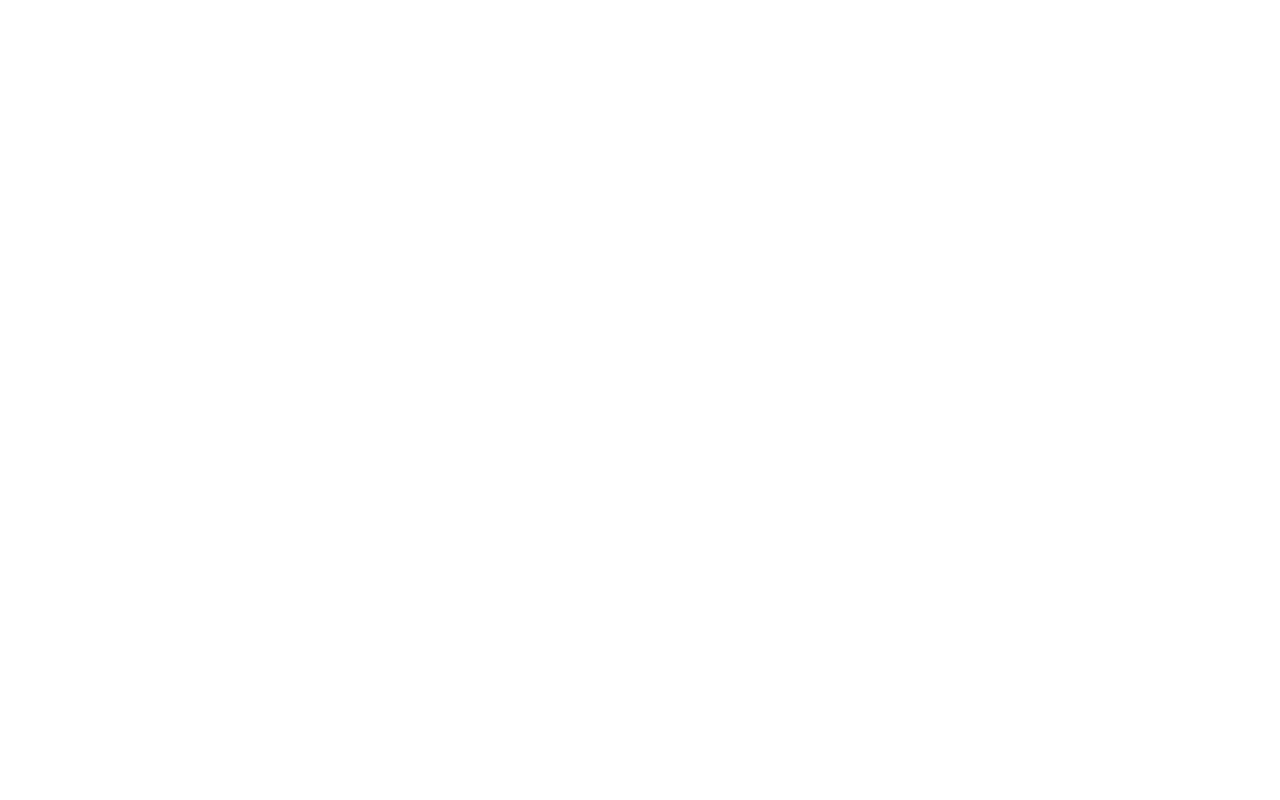
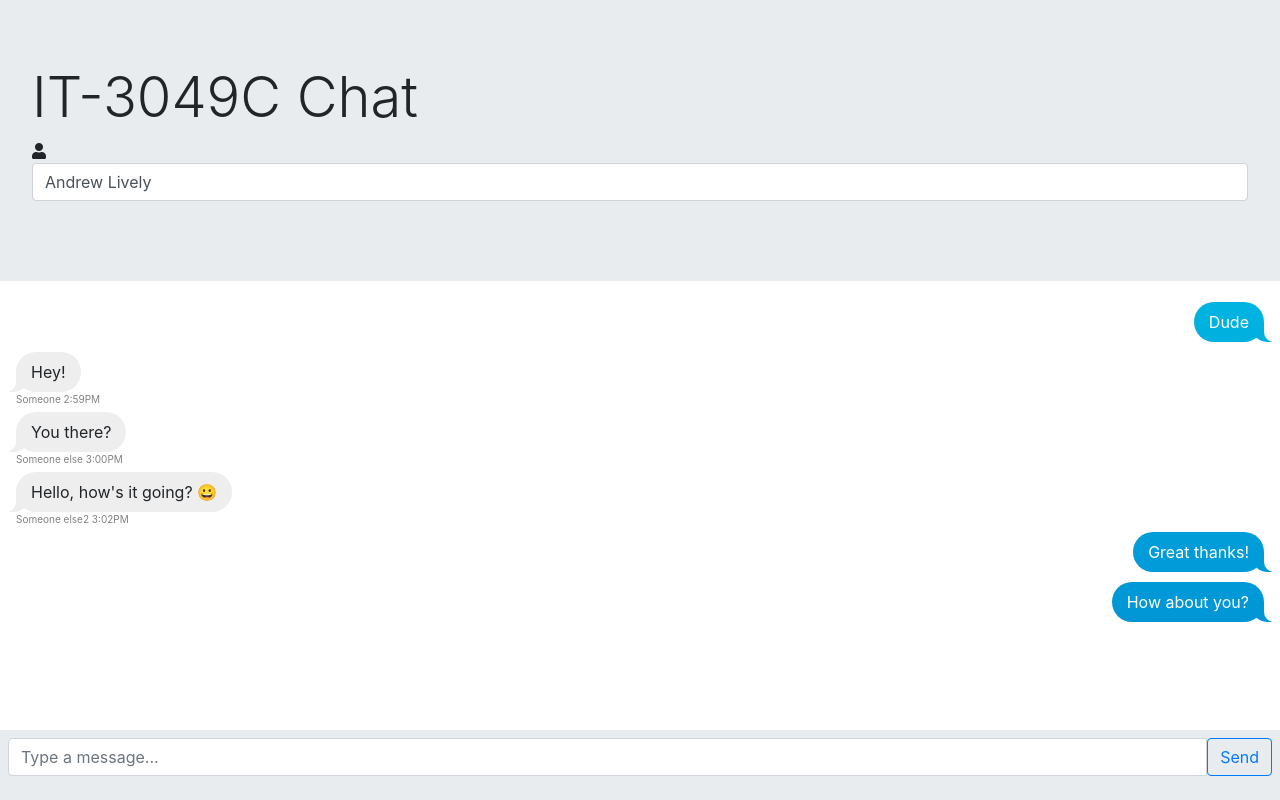
Before and after one commit to IT3049C-Lively-FA23/chatting-application-Jiymeade, a website: page index.html in a window 1280 px wide. Drawn offline with Linux system fonts and the light colour scheme.

Commit message:
Page Layout

```diff
--- a/index.html
+++ b/index.html
@@ -15,17 +15,87 @@
 
     <body>
         <header>
+            <div class="jumbotron">
+                <h1 class="display-4">IT-3049C Chat</h1>
+                <div class="inpu-group mb-3">
+                    <div class="inpu-group-prepend">
+                        <span class="inpu-group-text">
+                            <i class="fas fa-user"></i>
+                        </span>
+                    </div>
+                    <input id="my-name-input" type="text" class="form-control" placeholder="Name" value="Andrew Lively">
+                </div>
+            </div>
 
         </header>
 
         <div id="chat">
+            <div class="mine messages">
+                <div class="message">
+                    Dude
+                </div>
+            </div>
+            <div class="yours messages">
+                <div class="message">
+                    Hey!
+                </div>
+                <div class="sender-info">
+                    Someone 2:59PM
+                </div>
+            </div>
+
+            <div class="yours messages">
+                <div class="message">
+                    You there?
+                </div>
+                <div class="sender-info">
+                    Someone else 3:00PM
+                </div>
+            </div>
+
+            <div class="yours messages">
+                <div class="message">
+                    Hello, how's it going? 😀
+                </div>
+                <div class="sender-info">
+                    Someone else2 3:02PM
+                </div>
+            </div>
+
+            <div class="mine messages">
+                <div class="message">
+                    Great thanks!
+                </div>
+            </div>
+
+            <div class="mine messages">
+                <div class="message">
+                    How about you?
+                </div>
+            </div>
 
         </div>
 
         <footer>
+            <div id="chatbar" class="input-group mb-3">
+                <input type="text"
+                id="my-message"
+                class="form-control"
+                placeholder="Type a message...">
+                <div class="inpu-group-append">
+                    <button
+                    class="btn btn-outline-primary"
+                    id="send-button"
+                    type="button">Send</button>
+                </div>
+            </div>
 
         </footer>
         <!-- Our own Scripts -->
-        <script src="resources/js/index.js"></script>
+        <script src="resources/js/index.js">
+
+
+
+        </script>
     </body>
 </html>
--- a/resources/css/styles.css
+++ b/resources/css/styles.css
@@ -0,0 +1,121 @@
+body,
+html {
+    height: 100vh;
+    overflow: hidden;
+    margin: 0;
+    padding: 0;
+}
+
+body {
+    display: flex;
+    flex-direction: column;
+}
+
+header,
+    footer {
+    background: #e9ecef;
+}
+
+.jumbotron {
+    margin-bottom:0;
+}
+
+footer {
+    padding: 0.5rem
+}
+
+#chat {
+    flex: 1 0 auto;
+    height: 0;
+    overflow-y: auto;
+    padding: 1rem;
+}
+.sender-info {
+  font-size: 10px;
+  margin-top: -5px;
+  color:grey;
+}
+
+.messages {
+  display: flex;
+  flex-direction: column;
+}
+
+.message {
+  border-radius: 20px;
+  padding: 8px 15px;
+  margin-top: 5px;
+  margin-bottom: 5px;
+  display: inline-block;
+}
+
+.yours {
+  align-items: flex-start;
+}
+
+.yours .message {
+  margin-right: 25%;
+  background-color: #eee;
+  position: relative;
+}
+
+.yours .message:before {
+  content: "";
+  position: absolute;
+  z-index: 0;
+  bottom: 0;
+  left: -7px;
+  height: 20px;
+  width: 20px;
+  background: #eee;
+  border-bottom-right-radius: 15px;
+}
+
+.yours .message:after {
+  content: "";
+  position: absolute;
+  z-index: 1;
+  bottom: 0;
+  left: -10px;
+  width: 10px;
+  height: 20px;
+  background: white;
+  border-bottom-right-radius: 10px;
+}
+
+.mine {
+  align-items: flex-end;
+}
+
+.mine .message {
+  color: white;
+  margin-left: 25%;
+  background: linear-gradient(to bottom, #00D0EA 0%, #0085D1 100%);
+  background-attachment: fixed;
+  position: relative;
+}
+
+.mine .message:before {
+  content: "";
+  position: absolute;
+  z-index: 0;
+  bottom: 0;
+  right: -8px;
+  height: 20px;
+  width: 20px;
+  background: linear-gradient(to bottom, #00D0EA 0%, #0085D1 100%);
+  background-attachment: fixed;
+  border-bottom-left-radius: 15px;
+}
+
+.mine .message:after {
+  content: "";
+  position: absolute;
+  z-index: 1;
+  bottom: 0;
+  right: -10px;
+  width: 10px;
+  height: 20px;
+  background: white;
+  border-bottom-left-radius: 10px;
+}
```
